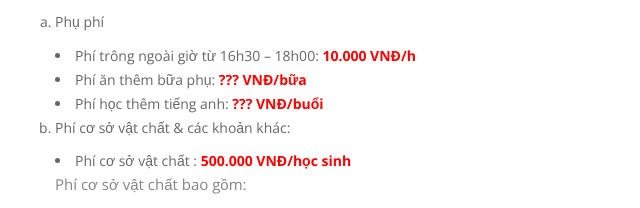
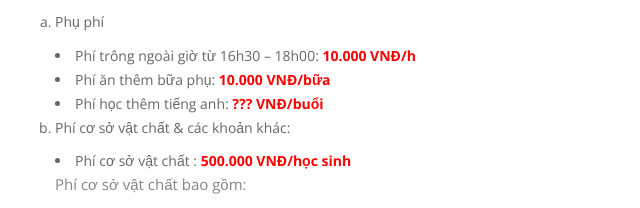
Before and after one commit to hongtuyetplus/donglev91.github.io, a plain HTML site: page price.html in a window 1280 px wide. Shown: the part 750-958 px from the top of the page, 0-640 px from the left. Drawn offline with nearby package versions, Linux system fonts and the light colour scheme.

Commit message:
Update price.html

```diff
--- a/price.html
+++ b/price.html
@@ -120,7 +120,7 @@
           <li>Phụ phí</li>
         </ol>
         <li>Phí trông ngoài giờ từ 16h30 – 18h00: <span style="color:#FF0000;"><strong>10.000 VNĐ/h</strong></span></li>
-        <li>Phí ăn thêm bữa phụ: <span style="color:#FF0000;"><strong>??? VNĐ/bữa</strong></span></li>
+        <li>Phí ăn thêm bữa phụ: <span style="color:#FF0000;"><strong>10.000 VNĐ/bữa</strong></span></li>
         <li>Phí học thêm tiếng anh: <span style="color:#FF0000;"><strong>??? VNĐ/buổi</strong></span></li>
 
         <ol style="list-style-type:lower-alpha;">
```
